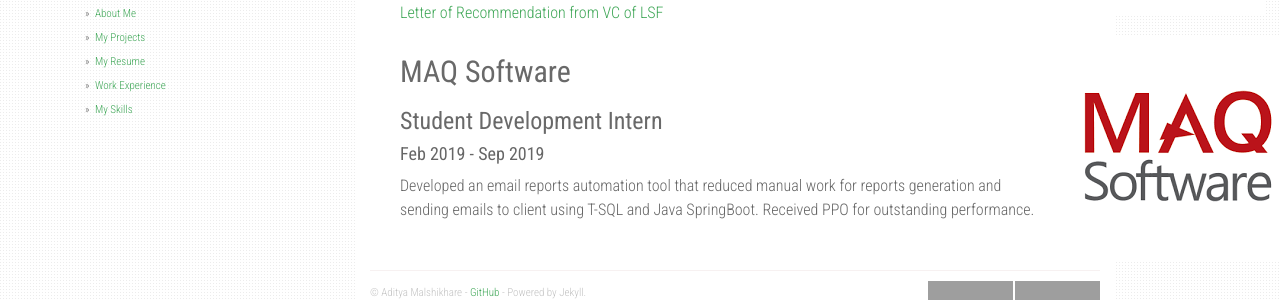
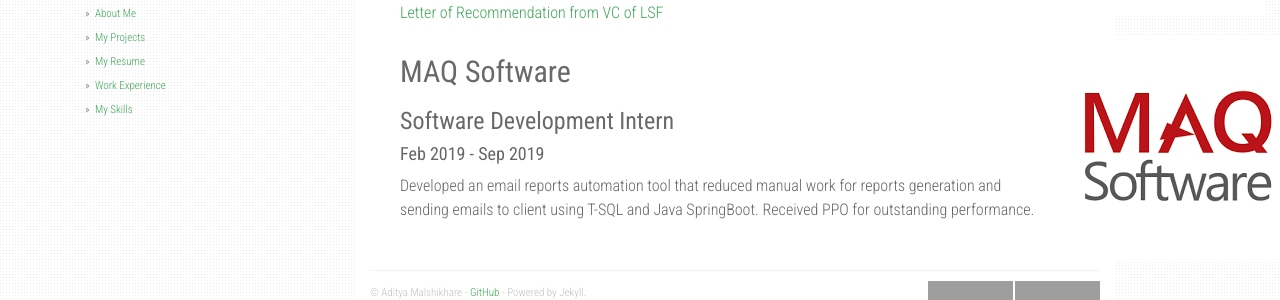
Before and after one commit to thePairedElectron/thePairedElectron.github.io, a Jekyll site: the page built from workex.md, in a window 1280 px wide, cut to the strip 476-776 px from the top of the page. Built offline with Jekyll 4.4.1, drawn with Linux system fonts in a browser that asks for light colours; nearby versions of some CDN libraries; grey boxes are pictures that could not be loaded.

Commit message:
Update job title

```diff
--- a/workex.md
+++ b/workex.md
@@ -47,7 +47,7 @@
          <div class="col-md-7 col-sm-12">
             <div class="block">
                <h2>MAQ Software</h2>
-               <h3>Student Development Intern</h3>
+               <h3>Software Development Intern</h3>
                <h4>Feb 2019 - Sep 2019</h4>
                <p>Developed an email reports automation tool
                 that reduced manual work for reports
@@ -63,5 +63,6 @@
             </div>
          </div>
       </div>
+      <br>
    </div>
 </section>
```
